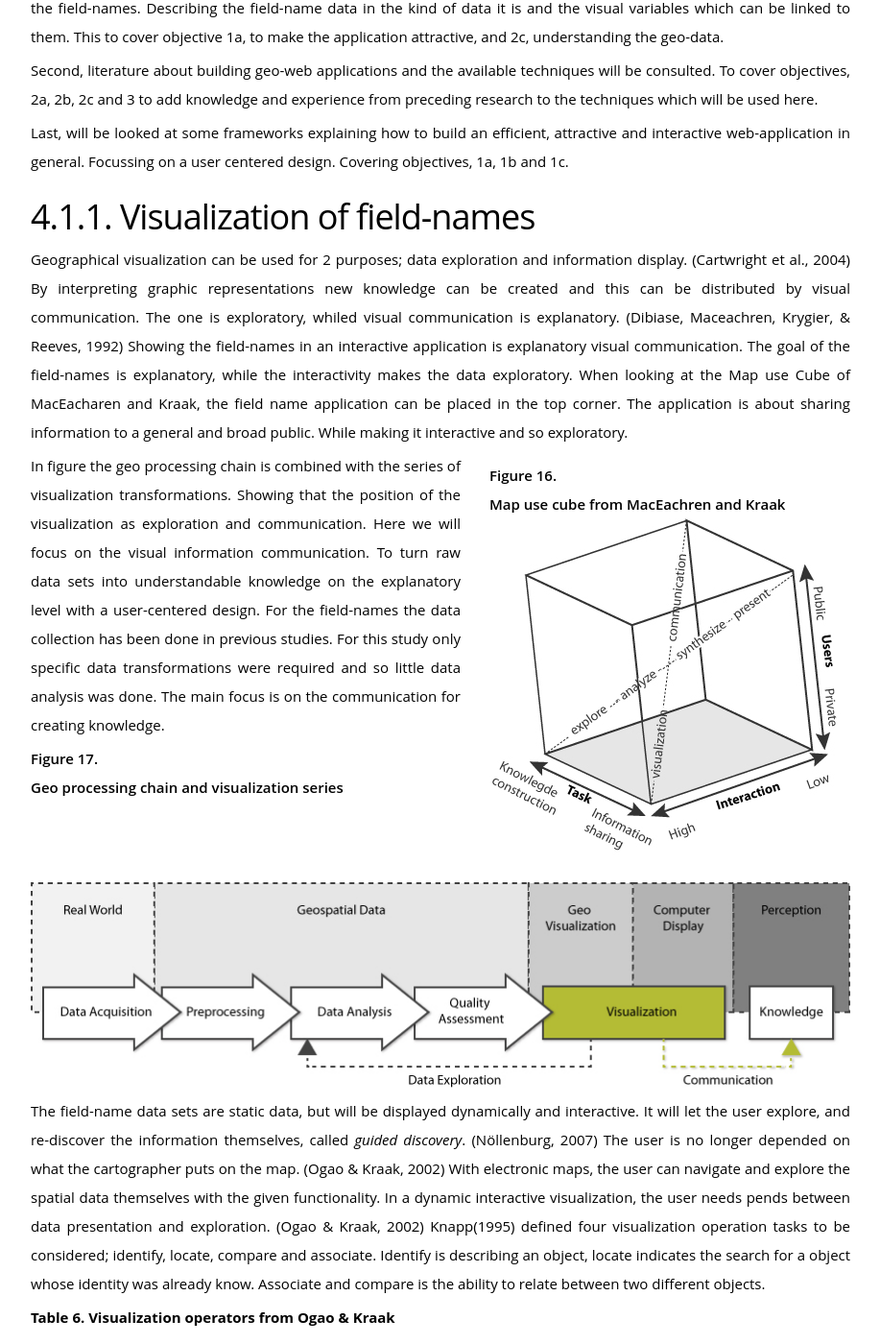
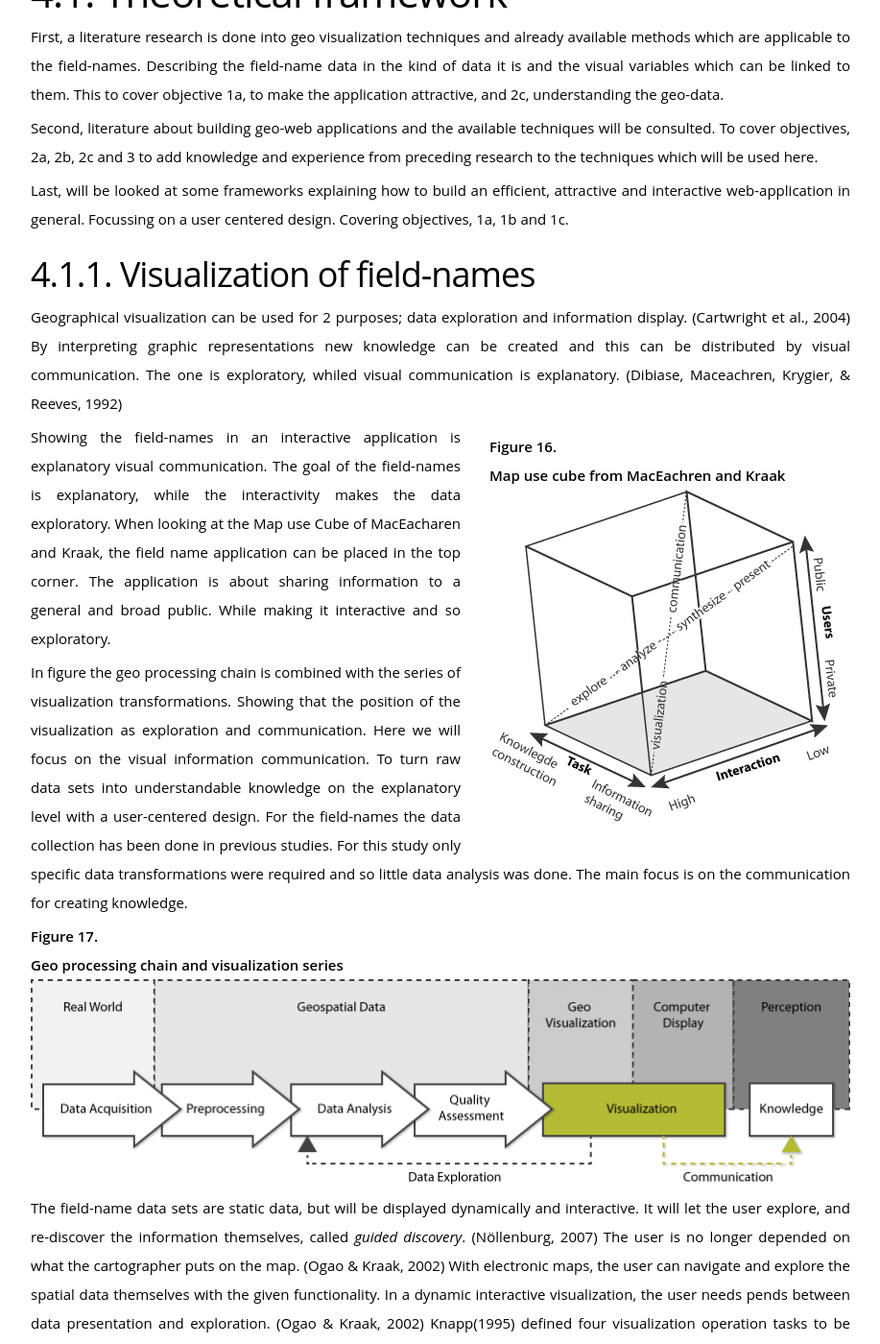
Before and after one commit to NieneB/InternshipReport, a Jekyll site: the page built from index.md, in a window 1280 px wide and 1400 px high, scrolled down 34221 px. Shown: the whole window at 96% size, without its empty margins (181-1098 px from the left). Built offline with Jekyll 4.4.1, drawn with Linux system fonts in a browser that asks for light colours; some web fonts are replaced; some of the changed text lies outside the part shown.

Commit message:
sijl table

```diff
--- a/css/style.css
+++ b/css/style.css
@@ -134,7 +134,9 @@
   margin-bottom: 5px;
   line-height: 3rem;
 }
-
+tbody{
+  width: 100%;
+}
 table {
  width: 100%;
 }
--- a/index.md
+++ b/index.md
@@ -630,14 +630,16 @@
 
 #### AHN
 
+<figure class="text-wrap-right">
+  <figcaption>  Flowchart AHN2 raster processing  </figcaption>
+  <img src="img/ahnpreprocessing.jpg">
+</figure>
+
 The AHN is measured with laser altimetry or LIDAR. Laser beams shot from an airplane and localized with GPS. It is measured over several time periods and merged in the end to get a detailed measurement of the height. The eventual end product delivered is corrected to ground level.(maaiveld) So vegetation, buildings and other object do not appear. (Actueel Hoogtebestand Nederland, n.d.) These filtered areas are given no-data values.
 
 For use in the application, the transect line looks best when not containing any gaps. Therefore, the no-data values are filled by the fill no-data tool of Qgis. This takes an average of around 100 pixels to calculate the average height of the missing pixels.
 
-<figure class="text-wrap-right">
-  <figcaption>  Flowchart AHN2 raster processing  </figcaption>
-  <img src="img/ahnpreprocessing.jpg">
-</figure>
+
 
 #### Cadastre parcels
 No preprocessing needed other then explained in <a class="xref" href="pre-processing-the-data"></a> preprocessing field-names.
@@ -650,13 +652,14 @@
 
 First both client side and server side are build on one computer as a single seat set-up, in order to develop and test the processes. Once the desired result is achieved, the possibility to move it to a server will be regarded.
 
-Figure <a class="xref" href="#proces"></a> shows the overall setup of the system. On the web page a line can be drawn by LeafletDraw on the Leaflet map. The coordinates of this line are edited to a line string format and parsed into a SQL query. This query is explained in paragraph <a class="xref" href="#api-sql-queries"> </a>. This query is asked to the API which requests the data from the PostGIS database. The response is a geoJSON array containing the heights on every 10 meters of the line. This data is parsed back to the script of the website and used to draw the transect line and all the other characteristics needed.
-The next paragraphs explain the database, the API, the SQL query and the website.
-
 <figure id="proces">
 <figcaption> Back-end processes </figcaption>
 <img src="img/webpage_model.jpg">
 </figure>
+
+Figure <a class="xref" href="#proces"></a> shows the overall setup of the system. On the web page a line can be drawn by LeafletDraw on the Leaflet map. The coordinates of this line are edited to a line string format and parsed into a SQL query. This query is explained in paragraph <a class="xref" href="#api-sql-queries"> </a>. This query is asked to the API which requests the data from the PostGIS database. The response is a geoJSON array containing the heights on every 10 meters of the line. This data is parsed back to the script of the website and used to draw the transect line and all the other characteristics needed.
+The next paragraphs explain the database, the API, the SQL query and the website.
+
 
 #### Setting up the database
 
@@ -666,7 +669,9 @@
 </figure>
 
 The open source database PostgreSQL was installed with a PostGIS extension to create the needed database. It is currently the most popular free and open source spatial database (Steiniger and Hunter 2013). The PostGIS extension enables geographic objects like shape files and rasters.
+
 Everything was loaded in the Dutch projected coordinate system RD new (EPSG:28992)
+
 
 <p class="code"> Loading data in the database </p>
 	Shp2pgsql
@@ -956,12 +961,13 @@
 
 ###Visualization of field-names
 Geographical visualization can be used for 2 purposes; data exploration and information display. (Cartwright et al., 2004)  By interpreting graphic representations new knowledge can be created and this can be distributed by visual communication. The one is exploratory, whiled visual communication is explanatory. (Dibiase, Maceachren, Krygier, & Reeves, 1992)
-Showing the field-names in an interactive application is explanatory visual communication. The goal of the field-names is explanatory, while the interactivity makes the data exploratory. When looking at the Map use Cube of MacEacharen and Kraak, the field name application can be placed in the top corner. The application is about sharing information to a general and broad public. While making it interactive and so exploratory.
 
 <figure class="text-wrap-right">
 <figcaption> Map use cube from MacEachren and Kraak </figcaption>
 <img src="img/Map_use_cube.jpg">
 </figure>
+
+Showing the field-names in an interactive application is explanatory visual communication. The goal of the field-names is explanatory, while the interactivity makes the data exploratory. When looking at the Map use Cube of MacEacharen and Kraak, the field name application can be placed in the top corner. The application is about sharing information to a general and broad public. While making it interactive and so exploratory.
 
 In figure <a class="xref" href="#chain"></a> the geo processing chain is combined with the series of visualization transformations. Showing that the position of the visualization as exploration and communication. Here we will focus on the visual information communication. To turn raw data sets into understandable knowledge on the explanatory level with a user-centered design. For the field-names the data collection has been done in previous studies. For this study only specific data transformations were required and so little data analysis was done. The main focus is on the communication for creating knowledge.
 
```
Also changed, not shown: css/normalize.css.
